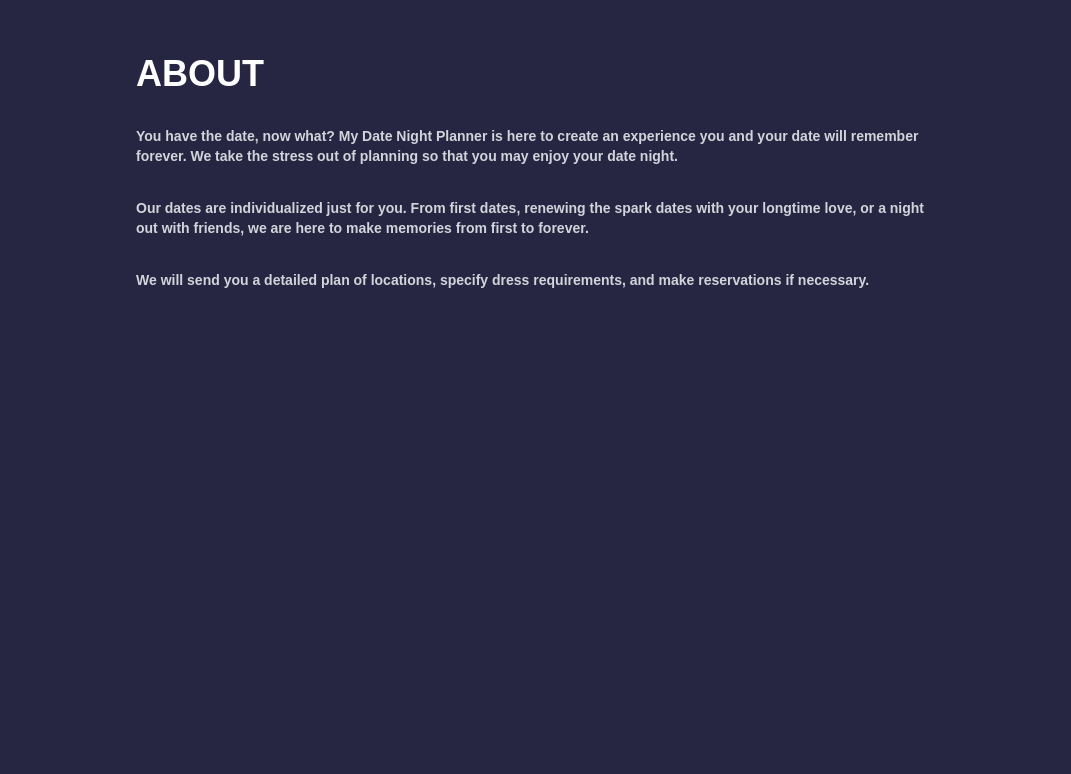
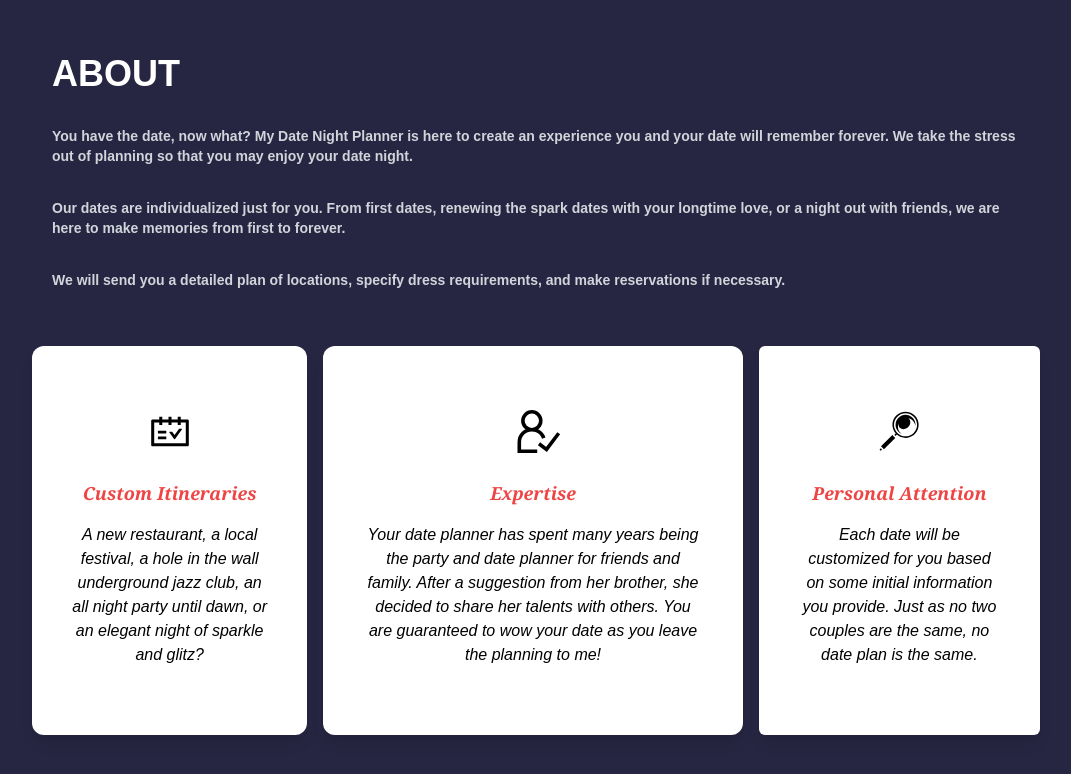
Before and after one commit to pie4fools/mydatenightplanner1, a React (Create React App) app: page / in a window 1280 px wide. Shown: the part 942-1716 px from the top of the page, without its empty margins (104-1175 px from the left). Before the commit the page ends 1248 px from the top, so only its background shows below. Built offline with nearby package versions, Linux system fonts and the light colour scheme; the HTML template or start-up script is replaced by a standard one.

Commit message:
Added cards to about page, fixed smmedia bp navbar

```diff
--- a/src/components/Aboutpage.jsx
+++ b/src/components/Aboutpage.jsx
@@ -1,5 +1,8 @@
 import React from 'react'
 import { motion } from 'framer-motion'
+import { AiOutlineSchedule } from 'react-icons/ai'
+import { GrUserExpert } from 'react-icons/gr'
+import { GiMagnifyingGlass } from 'react-icons/gi'
 
 const Aboutpage = () => {
 
@@ -16,12 +19,31 @@
         }}
         whileInView={{ opacity: 1, x: 0 }}
         viewport={{ once:true }}
-        className='text-white max-w-[800px] mt-5 pt-20 w-full mx-auto text-left flex flex-col justify-center'>
-            <h2 className='text-[white] md:text-4xl sm:text-4xl text-xl font-bold py-4 font-raleway uppercase'>About</h2>
-            <p className='text-gray-300 md:text-sm sm:text-1xl py-4 font-semibold font-karla'>You have the date, now what?  My Date Night Planner is here to create an experience you and your date will remember forever.  We take the stress out of planning so that you may enjoy your date night.</p>
-            <p className='text-gray-300 md:text-sm sm:text-1xl py-4 font-semibold font-karla'>Our dates are individualized just for you.  From first dates,  renewing the spark dates with your longtime love, or a night out with friends, we are here to make memories from first to forever.</p>
-            <p className='text-gray-300 md:text-sm sm:text-1xl py-4 font-semibold font-karla'>We will send you a detailed plan of locations, specify dress requirements, and make reservations if necessary.</p>
+        className='text-white max-w-[1024px] mt-5 pt-20 w-full mx-auto text-left flex flex-col justify-center'>
+            <h2 className='text-[white] md:text-4xl sm:text-4xl text-xl font-extrabold py-4 font-raleway uppercase px-7'>About</h2>
+            <p className='text-gray-300 md:text-sm sm:text-1xl py-4 font-semibold font-karla px-7'>You have the date, now what?  My Date Night Planner is here to create an experience you and your date will remember forever.  We take the stress out of planning so that you may enjoy your date night.</p>
+            <p className='text-gray-300 md:text-sm sm:text-1xl py-4 font-semibold font-karla px-7'>Our dates are individualized just for you.  From first dates,  renewing the spark dates with your longtime love, or a night out with friends, we are here to make memories from first to forever.</p>
+            <p className='text-gray-300 md:text-sm sm:text-1xl py-4 font-semibold font-karla px-7'>We will send you a detailed plan of locations, specify dress requirements, and make reservations if necessary.</p>
         </motion.div>
+        <div>
+        <div className='lg:flex max-w-[1024px] align-center mx-auto justify-center'>
+            <div className='text-center shadow-lg p-10 rounded-xl my-10 mx-2 align-center italic bg-white'>
+                <AiOutlineSchedule size={45} className='cursor-pointer hover:animate-pulse my-6 mx-auto w-[70px] pb-0.5 z-10'/>
+                <h3 className='text-red-500 text-lg font-bold font-serif pb-4'>Custom Itineraries</h3>
+                <p className='pb-3'>A new restaurant, a local festival, a hole in the wall underground jazz club, an all night party until dawn, or an elegant night of sparkle and glitz?</p>
+            </div>
+            <div className='text-center shadow-lg p-10 rounded-xl my-10 mx-2 bg-white italic'>
+                <GrUserExpert size={45} className='cursor-pointer hover:animate-pulse my-6 mx-auto w-[70px] pb-0.5 pl-3 z-10'/>
+                <h3 className='text-red-500 text-lg font-bold font-serif pb-4'>Expertise</h3>
+                <p className='pb-7'>Your date planner has spent many years being the party and date planner for friends and family.  After a suggestion from her brother, she decided to share her talents with others.  You are guaranteed to wow your date as you leave the planning to me!</p>
+            </div>
+            <div className='text-center shadow-lg p-10 rounded-md my-10 mx-2 bg-white italic align-center justify-center'>
+                <GiMagnifyingGlass size={45} className='cursor-pointer hover:animate-pulse my-6 mx-auto w-[70px] pb-0.5 z-10'/>
+                <h3 className='text-red-500 text-lg font-bold font-serif pb-4'>Personal Attention</h3>
+                <p className='pb-3'>Each date will be customized for you based on some initial information you provide.   Just as no two couples are the same, no date plan is the same.</p>
+            </div>
+        </div>
+    </div>
     </div>
     </div>
   )
--- a/src/components/Navbar.jsx
+++ b/src/components/Navbar.jsx
@@ -14,7 +14,7 @@
         x: 0,
         opacity: 1,
     }}
-    transition={{ duration: 1.5 }} src={mydatelogo} className='scale-[1]' alt="Logo of mydatenightplanner"></img>
+    transition={{ duration: 1.5 }} src={mydatelogo} className='scale-[1] pr-5' alt="Logo of mydatenightplanner"></img>
         <motion.ul
     initial={{
        x: 100,
@@ -24,8 +24,8 @@
         x: 0,
         opacity: 1,
     }}
-    transition={{ duration: 1.5 }} className='items-center justify-center py-6 pr-5 px-5'>
-            <button className="z-10 relative rounded-full border-2 border-white bg-transparent py-1.5 text-xs px-5 mr-2 uppercase text-white hover:bg-white hover:text-black transition ease-in-out">About</button>
+    transition={{ duration: 1.5 }} className='items-center justify-center py-6 pr-3 px-5'>
+            <button className="hidden sm:inline z-10 relative rounded-full border-2 border-white bg-transparent py-1.5 text-xs px-5 mr-5 uppercase text-white hover:bg-white hover:text-black transition ease-in-out">About</button>
             <button className="z-10 relative rounded-full border-2 border-white bg-transparent py-1.5 text-xs px-5 uppercase text-white hover:bg-white hover:text-black transition ease-in-out">Plan</button>
         </motion.ul>
     </div>
```
